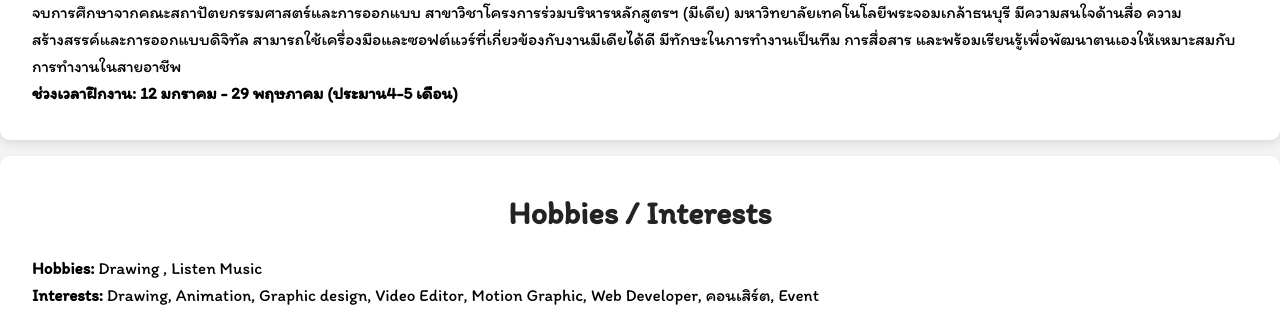
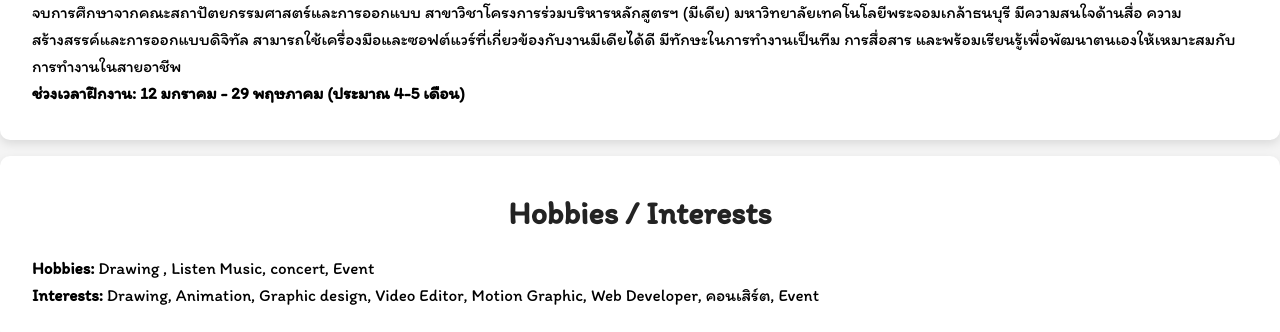
Before and after one commit to nutty054/Narapat_Portfolio, a website: page index.html in a window 1280 px wide. Shown: the part 406-738 px from the top of the page. Drawn offline with Linux system fonts and the light colour scheme.

Commit message:
Update AGAIN

```diff
--- a/index.html
+++ b/index.html
@@ -46,7 +46,7 @@
         <div class="hobbies-interests-content">
             <p>จบการศึกษาจากคณะสถาปัตยกรรมศาสตร์และการออกแบบ สาขาวิชาโครงการร่วมบริหารหลักสูตรฯ (มีเดีย) มหาวิทยาลัยเทคโนโลยีพระจอมเกล้าธนบุรี มีความสนใจด้านสื่อ ความสร้างสรรค์และการออกแบบดิจิทัล สามารถใช้เครื่องมือและซอฟต์แวร์ที่เกี่ยวข้องกับงานมีเดียได้ดี มีทักษะในการทำงานเป็นทีม การสื่อสาร และพร้อมเรียนรู้เพื่อพัฒนาตนเองให้เหมาะสมกับการทำงานในสายอาชีพ
             </p>
-            <p><strong>ช่วงเวลาฝึกงาน: 12 มกราคม - 29 พฤษภาคม (ประมาน4-5 เดือน)</strong></p>
+            <p><strong>ช่วงเวลาฝึกงาน: 12 มกราคม - 29 พฤษภาคม (ประมาณ 4-5 เดือน)</strong></p>
         </div>
     </section>
 
@@ -55,7 +55,7 @@
         <h2>Hobbies / Interests</h2>
         <div class="hobbies-interests-content">
             <p><strong>Hobbies:</strong> Drawing
-            , Listen Music
+            , Listen Music, concert, Event
             </p>
             <p><strong>Interests:</strong> Drawing, Animation, Graphic design, Video Editor, Motion Graphic, Web Developer, คอนเสิร์ต, Event</p>
         </div>
```
